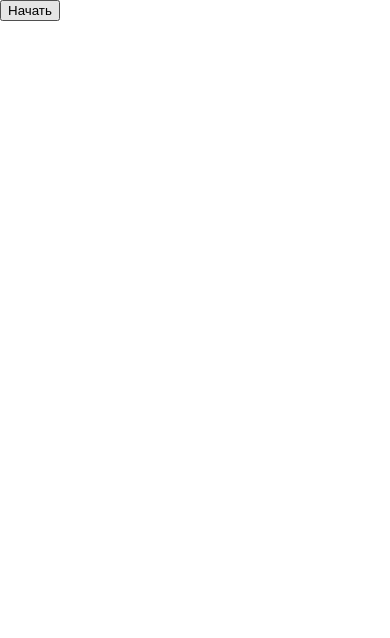
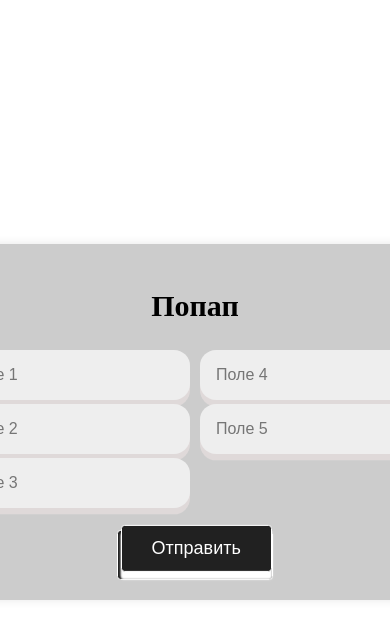
Before and after one commit to Frdman/test-task-, a website: page index.html in a window 390 px wide. Both pictures are taken after a click on the button "Начать". Drawn offline with Linux system fonts and the light colour scheme.

Commit message:
almost done task

```diff
--- a/index.html
+++ b/index.html
@@ -1,33 +1,44 @@
 <!DOCTYPE html>
 <html lang="ru">
+
 <head>
     <meta charset="UTF-8">
     <meta name="viewport" content="width=device-width, initial-scale=1.0">
     <title>Popup</title>
     <link rel="stylesheet" href="styles.css"> <!-- Подключаем CSS-стили -->
 </head>
+
 <body>
 
     <!-- Кнопка "Начать" -->
-<button id="startButton">Начать</button>
-
+    <div class="start">
+        <button id="startButton"><span>Начать</span></button>
+    </div>
     <!-- Попап -->
     <div id="popupContainer" class="popup-container">
         <div class="popup">
             <h2>Попап</h2>
             <div class="input-container">
-            <input type="text" placeholder="Поле 1">
-            <input type="text" placeholder="Поле 2">
-            <input type="text" placeholder="Поле 3">
-            <input type="text" placeholder="Поле 4">
-            <input type="text" placeholder="Поле 5">
+                <div class="column1">
+                    <input type="text" placeholder="Поле 1" name="text" class="input">
+                    <input type="text" placeholder="Поле 2" name="text" class="input">
+                    <input type="text" placeholder="Поле 3" name="text" class="input">
                 </div>
-        <button id="submitButton">Отправить</button>
+                <div class="column2">
+                    <input type="text" placeholder="Поле 4" name="text" class="input">
+                    <input type="text" placeholder="Поле 5" name="text" class="input">
+                </div>
+            </div>
+            <div class="end">
+                <button id="submitButton"><span>Отправить</span></button>
+            </div>
         </div>
     </div>
 
     <!-- Вывод данных на основной странице -->
     <div id="output"></div>
+    <!--Подключение скриптов-->
+    <script src="index.js"></script>
+</body>
 
-</body>
 </html>
--- a/index.js
+++ b/index.js
@@ -6,8 +6,8 @@ var outputContainer = document.getElementById('output');
 
 // Добавляем обработчик события на кнопку "Начать"
 startButton.addEventListener('click', function() {
-    // Отображаем попап
     popupContainer.style.display = 'block';
+    startButton.style.display = 'none';
 });
 
 // Добавляем обработчик события на кнопку "Отправить"
@@ -19,23 +19,22 @@ submitButton.addEventListener('click', function() {
         inputData[input.placeholder] = input.value;
     });
 
-    // Закрываем попап
-    popupContainer.style.display = 'none';
 
-    // Выводим данные на странице
-    var outputHTML = '<h2>Введите данные:</h2><ul>';
+    // Создаем сохранение данных в localStorage
+    localStorage.setItem('inputData', JSON.stringify(inputData));
+
+     // Закрываем попап
+     popupContainer.style.display = 'none';
+
+     //Выведем данные на страницу
+     var outputHTML = '<h2>Введенные данные:</h2><ul>';
     for (var key in inputData) {
-        outputHTML += '<li><strong>' + key + ':</strong> ' + inputData[key] + '</li>';
+        outputHTML += '<li>' + key + ' ' + inputData[key] + '</li>';
     }
     outputHTML += '</ul>';
     outputContainer.innerHTML = outputHTML;
-
-    // Создаем JSON из данных
-    var jsonData = JSON.stringify(inputData);
-    console.log(jsonData);
 });
 
-// Добавляем обработчик события для закрытия попапа при клике вне него
 window.addEventListener('click', function(event) {
     if (event.target == popupContainer) {
         popupContainer.style.display = 'none';
--- a/styles.css
+++ b/styles.css
@@ -1,20 +1,18 @@
-body, html {
+body {
     height: 100%;
-    margin: 0;
-    padding: 0;
+    display: flex;
+    align-items: center;
+    justify-content: center;
+    flex-wrap: nowrap;
+    flex-direction: column;
 }
 
-.startButton {
-    display: inline-block;
-    padding: 10px 20px;
-    font-size: 40px;
+h2 {
+    text-align: center;
+    font-family: Montsserat;
+    font-size: 30px;
     font-weight: bold;
-    text-align: center;
-    cursor: pointer;
-    border: 2px solid #efefef;
-    border-radius: 5px;
-    background-color: #ffff;
-    color: black;
+
 }
 
 .popup-container {
@@ -24,37 +22,146 @@ body, html {
     left: 0;
     width: 100%;
     height: 100%;
-    background-color: rgba(0, 0, 0, 0.4);
 }
 
 .popup {
+    display: flex;
+    flex-direction: column;
     position: absolute;
     top: 50%;
     left: 50%;
     transform: translate(-50%, -50%);
-    background-color: white;
+    background-color: rgba(0, 0, 0, 0.2);
     padding: 20px;
     max-width: 500px;
     border-radius: 5px;
-    box-shadow: 0 0 10px rgba(0, 0, 0, 0.5);
+    box-shadow: 0 0 10px rgba(0, 0, 0, 0.1);
+    width: 500px;
 }
 
-.popup input[type="text"], .popup button {
-    display: block;
-    width: 100%;
-    margin-bottom: 10px;
+/* При узком экране изменяем на один столбец */
+@media (max-width: 600px) {
+    .input-container input {
+        flex-basis: 100%;
+        /* Устанавливаем ширину 100%, чтобы поля занимали один столбец */
+    }
+}
+
+
+.input-container input {
+    background-color: #eee;
+    border: none;
+    padding: 1rem;
+    font-size: 1rem;
+    width: 13em;
+    border-radius: 1rem;
+    color: lightcoral;
+    box-shadow: 0 0.4rem #dfd9d9;
+    cursor: pointer;
+    margin: 2px;
+}
+
+.input-container input:focus {
+    outline-color: rgb(1, 0, 0);
 }
 
 .popup .input-container {
     display: flex;
     flex-wrap: wrap;
+    width: 100%;
+    border: 3px;
+    flex-direction: row;
+    justify-content: space-around;
+    align-items: flex-start;
 }
 
-.popup button {
-    padding: 10px;
-    background-color: #007bff;
-    color: white;
-    border: none;
-    border-radius: 5px;
+.column1,
+.column2 {
+    display: flex;
+    flex-direction: column;
+    flex-wrap: nowrap;
+    justify-content: center;
+    align-items: flex-start;
+}
+
+#startButton {
+    padding: 0.1em 0.25em;
+    width: 13em;
+    height: 4.2em;
+    background-color: #ffffff;
+    border: 0.08em solid #212121;
+    border-radius: 0.3em;
+    font-size: 12px;
     cursor: pointer;
 }
+
+#startButton span {
+    position: relative;
+    display: flex;
+    justify-content: center;
+    align-items: center;
+    bottom: 0.4em;
+    width: 8.25em;
+    height: 2.5em;
+    background-color: #fff;
+    border-radius: 0.2em;
+    font-size: 1.5em;
+    color: #212121;
+    border: 0.08em solid #2121;
+    box-shadow: 0 0.4em 0.1em 0.019em #212121;
+}
+
+#startButton span:hover {
+    transition: all 0.5s;
+    transform: translate(0, 0.4em);
+    box-shadow: 0 0 0 0 #212121;
+}
+
+#startButton span:not(hover) {
+    transition: all 1s;
+}
+
+
+#submitButton {
+    padding: 0.1em 0.25em;
+    width: 13em;
+    height: 4.2em;
+    background-color: #212121;
+    border: 0.08em solid #fff;
+    border-radius: 0.3em;
+    font-size: 12px;
+    cursor: pointer;
+    margin-top: 20px;
+}
+
+#submitButton span {
+    position: relative;
+    display: flex;
+    justify-content: center;
+    align-items: center;
+    bottom: 0.4em;
+    width: 8.25em;
+    height: 2.5em;
+    background-color: #212121;
+    border-radius: 0.2em;
+    font-size: 1.5em;
+    color: #fff;
+    border: 0.08em solid #fff;
+    box-shadow: 0 0.4em 0.1em 0.019em #fff;
+}
+
+#submitButton span:hover {
+    transition: all 0.5s;
+    transform: translate(0, 0.4em);
+    box-shadow: 0 0 0 0 #fff;
+}
+
+#submitButton span:not(hover) {
+    transition: all 1s;
+}
+
+.end {
+    display: flex;
+    flex-direction: row;
+    justify-content: center;
+}
```
Also changed, not shown: package.json (added, +11 -0 lines). Lines whose indentation alone changed are shown as unchanged.
